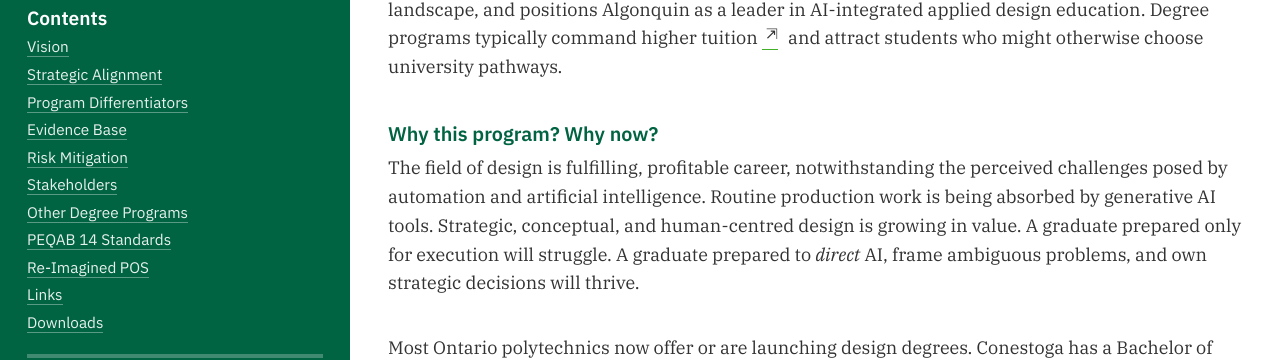
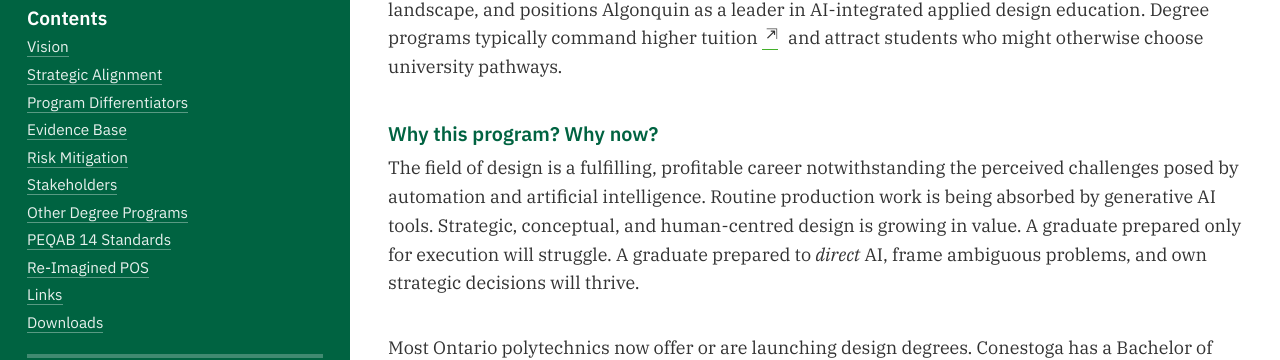
Before and after one commit to AlainParadis/program-transformation, a Jekyll site: the page built from index.md, in a window 1280 px wide and 900 px high, scrolled down 905 px. Shown: the part 104-464 px from the top of the window. Built offline with Jekyll 4.4.1, drawn with Linux system fonts in a browser that asks for light colours.

```diff
--- a/_includes/vision.html
+++ b/_includes/vision.html
@@ -28,7 +28,7 @@
 	Why this program? Why now?
 </h5>
 <p>
-	The field of design is fulfilling, profitable career, notwithstanding the perceived challenges posed by automation and artificial intelligence. Routine production work is being absorbed by generative AI tools. Strategic, conceptual, and human-centred design is growing in value. A graduate prepared only for execution will struggle. A graduate prepared to <em>direct</em> AI, frame ambiguous problems, and own strategic decisions will thrive.
+	The field of design is a fulfilling, profitable career notwithstanding the perceived challenges posed by automation and artificial intelligence. Routine production work is being absorbed by generative AI tools. Strategic, conceptual, and human-centred design is growing in value. A graduate prepared only for execution will struggle. A graduate prepared to <em>direct</em> AI, frame ambiguous problems, and own strategic decisions will thrive.
 </p>
 <p>
 	Most Ontario polytechnics now offer or are launching design degrees. Conestoga has a Bachelor of Design (Honours). Humber offers a Bachelor of Design in User Experience Design. Algonquin’s current ceiling at the advanced diploma puts us behind. Students who want degree recognition are leaving the region.
```
